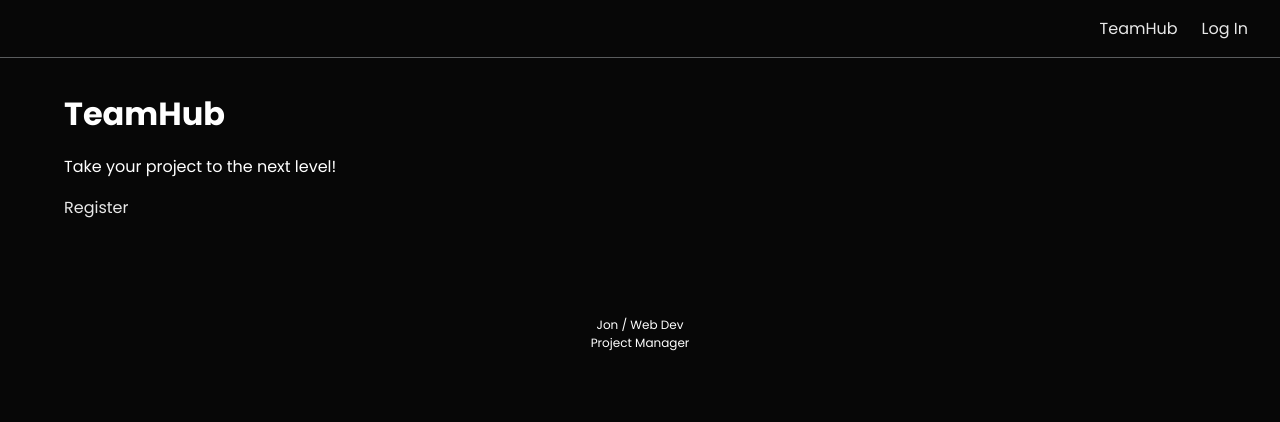
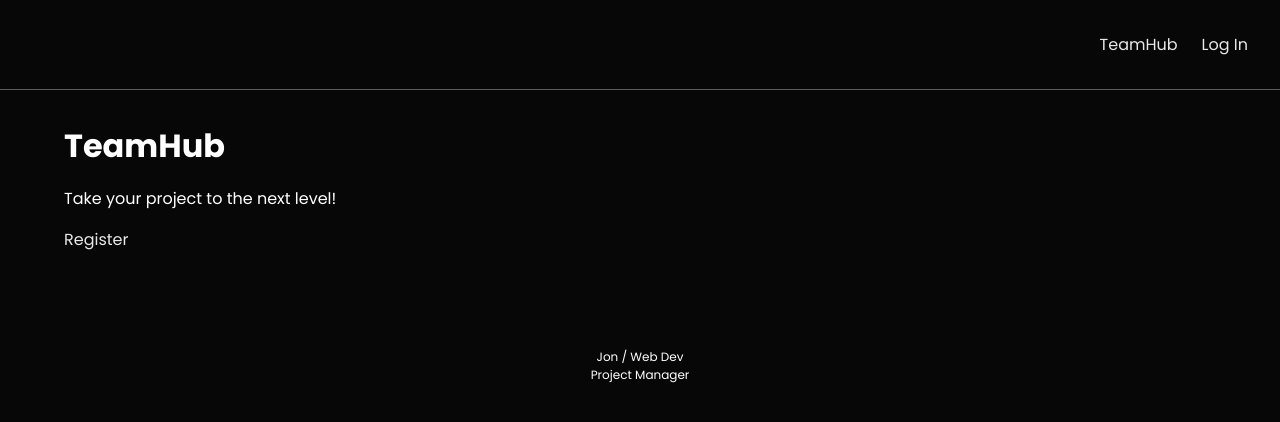
Before and after one commit to venoblin/teamhub-frontend, a React (Create React App) app: page / in a window 1280 px wide. Shown: the top 422 px of the page. Built offline with nearby package versions, Linux system fonts and the light colour scheme; no server answers.

Commit message:
modified styles

```diff
--- a/src/components/NavBar/NavBar.css
+++ b/src/components/NavBar/NavBar.css
@@ -2,7 +2,7 @@
   display: flex;
   justify-content: flex-end;
   align-items: center;
-  padding: 1rem 2rem;
+  padding: 2rem 2rem;
   border-bottom: 1px solid #595b5d;
 }
 .main-nav a {
--- a/src/components/NavBar/NavBar.scss
+++ b/src/components/NavBar/NavBar.scss
@@ -4,7 +4,7 @@
   display: flex;
   justify-content: flex-end;
   align-items: center;
-  padding: 1rem 2rem;
+  padding: 2rem 2rem;
   border-bottom: 1px solid $grayColor;
 
   a {
```
